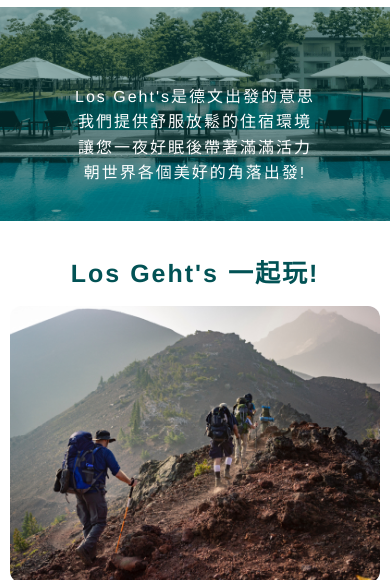
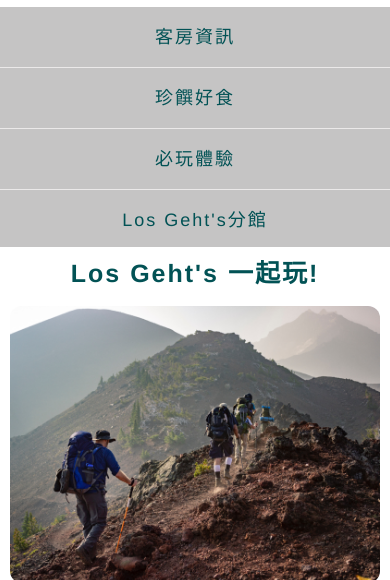
Before and after one commit to emily830101/project, a plain HTML site: page index.html in a window 390 px wide. Both pictures are taken after a click on the icon 372 px from the left and 28 px from the top of the page. Shown: the part 53-633 px from the top of the page. Drawn offline with Linux system fonts and the light colour scheme.

Commit message:
second try of ham( successfully make items showed)

```diff
--- a/css/index_style.css
+++ b/css/index_style.css
@@ -304,9 +304,8 @@
         margin-right: 10px;
     }
 
-    .navbar_content ul{
-        display: none;
-        background-color: #797672;
+    .nav_links{
+        background-color: rgb(197, 196, 196);
         position: absolute;
         right: 0;
         top: 60px;
@@ -316,20 +315,21 @@
         transition: all .3s;
     }
 
-    .fa-solid{
-        display: block;
+    .show{
+        height: 240px;
+        transition: all .3s;
+        z-index: 1;
     }
 
-    .navbar_content ul .show{
-        height: 400px;
-        transition: all .3s;
+    .nav_links .booking{
+        display: none;
     }
 
-    .navbar_content li{
+    .nav_links li{
         float: none;
         clear: both;
         line-height: 60px;
-        border-bottom: 1px solid #fff;
+        border-bottom: 1px solid rgb(235, 233, 233);
         text-align: center;
     }
 
--- a/index.html
+++ b/index.html
@@ -119,7 +119,7 @@
 
         $(function(){
             $(".fa-solid").on("click", function(){
-                $(".navbar_content ul").toggleClass("show");
+                $(".nav_links").toggleClass("show");
             });
         });
     </script>
```
